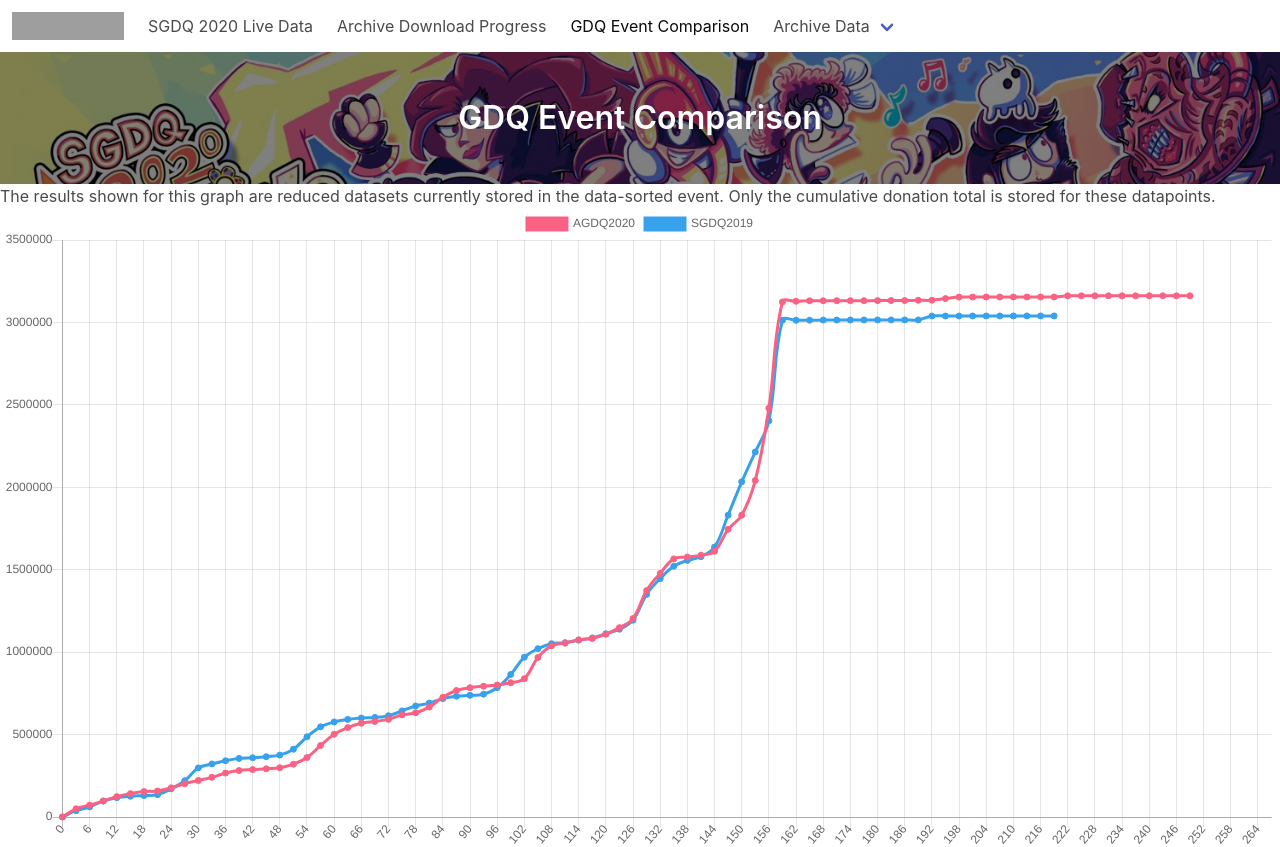
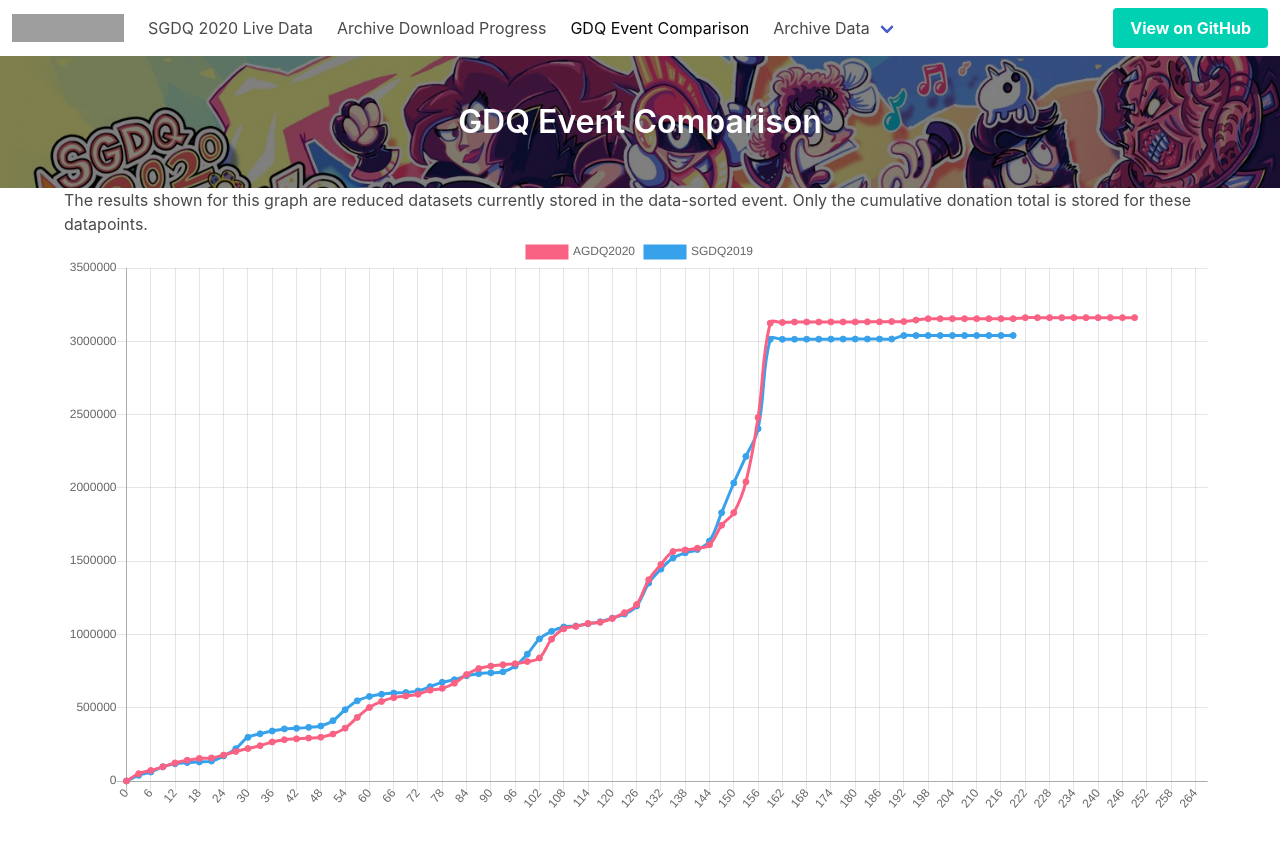
Before and after one commit to Pepper-Wood/gdq-graph, a plain HTML site: page docs/reduce.html in a window 1280 px wide. After the commit the page ends 811 px from the top, so only its background shows below. Drawn offline with nearby package versions, Linux system fonts and the light colour scheme; grey boxes are pictures that could not be loaded.

Commit message:
Updated reduced -> reduce.html, added 'View on GitHub' button

```diff
--- a/docs/reduced.html
+++ b/docs/reduce.html
@@ -50,6 +50,15 @@
         </div>
       </div>
     </div>
+    <div class="navbar-end">
+      <div class="navbar-item">
+        <div class="buttons">
+          <a class="button is-primary" href="https://github.com/Pepper-Wood/gdq-graph">
+            <strong>View on GitHub</strong>
+          </a>
+        </div>
+      </div>
+    </div>
   </div>
 </nav>
 
@@ -61,8 +70,10 @@
   </div>
 </section>
 
-<p>The results shown for this graph are reduced datasets currently stored in the data-sorted event. Only the cumulative donation total is stored for these datapoints.</p>
-<canvas id="chartjs-0" class="chartjs" width="655" height="327" style="display: block; width: 655px; height: 327px;"></canvas>
+<div class="container">
+  <p>The results shown for this graph are reduced datasets currently stored in the data-sorted event. Only the cumulative donation total is stored for these datapoints.</p>
+  <canvas id="chartjs-0" class="chartjs" width="655" height="327" style="display: block; width: 655px; height: 327px;"></canvas>
+</div>
 
 </body>
 
```
Also changed, not shown: docs/agdq2020.html (+9 -0 lines), docs/index.html (+9 -0 lines), docs/progress.html (+9 -0 lines), docs/sgdq2019.html (+9 -0 lines).
